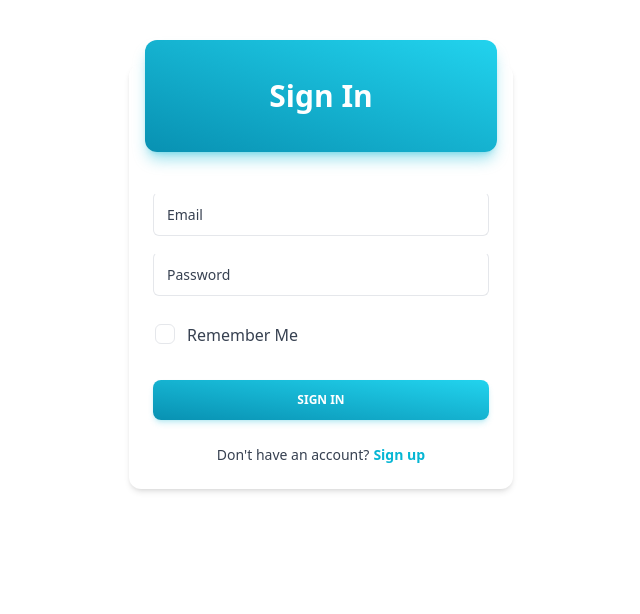
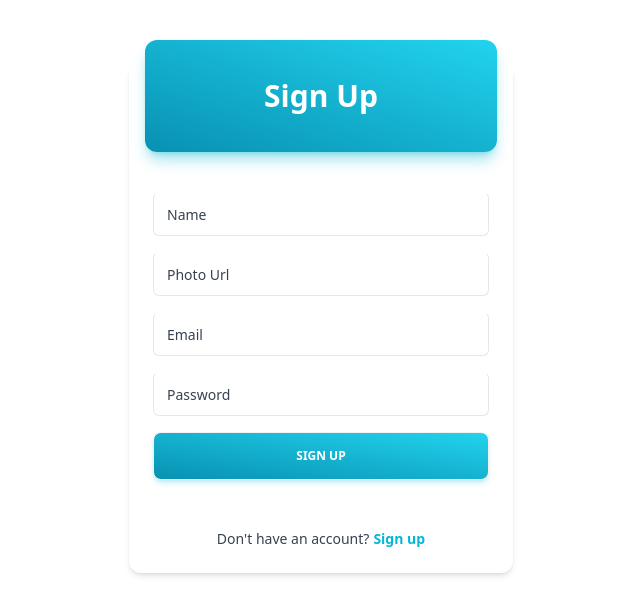
Before and after one commit to sharif57/JinStore-Client, a React (Vite) app: page /register in a window 1280 px wide. Shown: the top 614 px of the page, without its empty margins (319-959 px from the left). Built offline with nearby package versions, Linux system fonts and the light colour scheme.

Commit message:
register section doen

```diff
--- a/package.json
+++ b/package.json
@@ -10,6 +10,7 @@
     "preview": "vite preview"
   },
   "dependencies": {
+    "firebase": "^10.14.1",
     "localforage": "^1.10.0",
     "lucide-react": "^0.447.0",
     "match-sorter": "^6.3.4",
--- a/src/Components/Home/Login.jsx
+++ b/src/Components/Home/Login.jsx
@@ -38,44 +38,7 @@ const Login = () => {
                         Password
                     </label>
                 </div>
-                <div className="-ml-2.5">
-                    <div className="inline-flex items-center">
-                        <label
-                            data-ripple-dark="true"
-                            for="checkbox"
-                            className="relative flex cursor-pointer items-center rounded-full p-3"
-                        >
-                            <input
-                                id="checkbox"
-                                className="before:content[''] peer relative h-5 w-5 cursor-pointer appearance-none rounded-md border border-blue-gray-200 transition-all before:absolute before:top-2/4 before:left-2/4 before:block before:h-12 before:w-12 before:-translate-y-2/4 before:-translate-x-2/4 before:rounded-full before:bg-blue-gray-500 before:opacity-0 before:transition-opacity checked:border-cyan-500 checked:bg-cyan-500 checked:before:bg-cyan-500 hover:before:opacity-10"
-                                type="checkbox"
-                            />
-                            <span
-                                className="pointer-events-none absolute top-2/4 left-2/4 -translate-y-2/4 -translate-x-2/4 text-white opacity-0 transition-opacity peer-checked:opacity-100"
-                            >
-                                <svg
-                                    stroke="currentColor"
-                                    fill="currentColor"
-                                    viewBox="0 0 20 20"
-                                    className="h-3.5 w-3.5"
-                                    xmlns="http://www.w3.org/2000/svg"
-                                >
-                                    <path
-                                        clip-rule="evenodd"
-                                        d="M16.707 5.293a1 1 0 010 1.414l-8 8a1 1 0 01-1.414 0l-4-4a1 1 0 011.414-1.414L8 12.586l7.293-7.293a1 1 0 011.414 0z"
-                                        fill-rule="evenodd"
-                                    ></path>
-                                </svg>
-                            </span>
-                        </label>
-                        <label
-                            for="checkbox"
-                            className="mt-px cursor-pointer select-none font-light text-gray-700"
-                        >
-                            Remember Me
-                        </label>
-                    </div>
-                </div>
+
             </div>
             <div class="p-6 pt-0">
                 <button
@@ -88,7 +51,7 @@ const Login = () => {
                 <p
                     className="mt-6 flex justify-center font-sans text-sm font-light leading-normal text-inherit antialiased"
                 >
-                    Don't have an account?
+                    Create a new account?
                     <Link to={'/register'}
                         className="ml-1 block font-sans text-sm font-bold leading-normal text-cyan-500 antialiased"
                         href="#signup"
--- a/src/Components/Home/Register.jsx
+++ b/src/Components/Home/Register.jsx
@@ -2,6 +2,19 @@ import { Link } from "react-router-dom";
 
 /* eslint-disable react/no-unknown-property */
 const Register = () => {
+
+    const handleRegister = (e) => {
+        e.preventDefault()
+        const name = e.target.name.value;
+        const photo = e.target.photo.value;
+        const email = e.target.email.value;
+        const password = e.target.email.value;
+
+        const newUsers = { name, photo, email, password }
+        console.log(newUsers);
+
+    }
+
     return <div>
         <div className=" my-16 w-96 mx-auto">
             <div
@@ -13,12 +26,34 @@ const Register = () => {
                     <h3
                         className="block font-sans text-3xl font-semibold leading-snug tracking-normal text-white antialiased"
                     >
-                        Sign In
+                        Sign Up
                     </h3>
                 </div>
-                <div className="flex flex-col gap-4 p-6">
+                <form onSubmit={handleRegister} className="flex flex-col gap-4 p-6">
                     <div className="relative h-11 w-full min-w-[200px]">
-                        <input
+                        <input name="name"
+                            placeholder=""
+                            className="peer h-full w-full rounded-md border border-blue-gray-200 border-t-transparent bg-transparent px-3 py-3 font-sans text-sm font-normal text-blue-gray-700 outline outline-0 transition-all placeholder-shown:border placeholder-shown:border-blue-gray-200 placeholder-shown:border-t-blue-gray-200 focus:border-2 focus:border-cyan-500 focus:border-t-transparent focus:outline-0 disabled:border-0 disabled:bg-blue-gray-50"
+                        />
+                        <label
+                            className="before:content[' '] after:content[' '] pointer-events-none absolute left-0 -top-1.5 flex h-full w-full select-none text-[11px] font-normal leading-tight text-blue-gray-400 transition-all before:pointer-events-none before:mt-[6.5px] before:mr-1 before:box-border before:block before:h-1.5 before:w-2.5 before:rounded-tl-md before:border-t before:border-l before:border-blue-gray-200 before:transition-all after:pointer-events-none after:mt-[6.5px] after:ml-1 after:box-border after:block after:h-1.5 after:w-2.5 after:flex-grow after:rounded-tr-md after:border-t after:border-r after:border-blue-gray-200 after:transition-all peer-placeholder-shown:text-sm peer-placeholder-shown:leading-[4.1] peer-placeholder-shown:text-blue-gray-500 peer-placeholder-shown:before:border-transparent peer-placeholder-shown:after:border-transparent peer-focus:text-[11px] peer-focus:leading-tight peer-focus:text-cyan-500 peer-focus:before:border-t-2 peer-focus:before:border-l-2 peer-focus:before:!border-cyan-500 peer-focus:after:border-t-2 peer-focus:after:border-r-2 peer-focus:after:!border-cyan-500 peer-disabled:text-transparent peer-disabled:before:border-transparent peer-disabled:after:border-transparent peer-disabled:peer-placeholder-shown:text-blue-gray-500"
+                        >
+                            Name
+                        </label>
+                    </div>
+                    <div className="relative h-11 w-full min-w-[200px]">
+                        <input name="photo"
+                            placeholder=""
+                            className="peer h-full w-full rounded-md border border-blue-gray-200 border-t-transparent bg-transparent px-3 py-3 font-sans text-sm font-normal text-blue-gray-700 outline outline-0 transition-all placeholder-shown:border placeholder-shown:border-blue-gray-200 placeholder-shown:border-t-blue-gray-200 focus:border-2 focus:border-cyan-500 focus:border-t-transparent focus:outline-0 disabled:border-0 disabled:bg-blue-gray-50"
+                        />
+                        <label
+                            className="before:content[' '] after:content[' '] pointer-events-none absolute left-0 -top-1.5 flex h-full w-full select-none text-[11px] font-normal leading-tight text-blue-gray-400 transition-all before:pointer-events-none before:mt-[6.5px] before:mr-1 before:box-border before:block before:h-1.5 before:w-2.5 before:rounded-tl-md before:border-t before:border-l before:border-blue-gray-200 before:transition-all after:pointer-events-none after:mt-[6.5px] after:ml-1 after:box-border after:block after:h-1.5 after:w-2.5 after:flex-grow after:rounded-tr-md after:border-t after:border-r after:border-blue-gray-200 after:transition-all peer-placeholder-shown:text-sm peer-placeholder-shown:leading-[4.1] peer-placeholder-shown:text-blue-gray-500 peer-placeholder-shown:before:border-transparent peer-placeholder-shown:after:border-transparent peer-focus:text-[11px] peer-focus:leading-tight peer-focus:text-cyan-500 peer-focus:before:border-t-2 peer-focus:before:border-l-2 peer-focus:before:!border-cyan-500 peer-focus:after:border-t-2 peer-focus:after:border-r-2 peer-focus:after:!border-cyan-500 peer-disabled:text-transparent peer-disabled:before:border-transparent peer-disabled:after:border-transparent peer-disabled:peer-placeholder-shown:text-blue-gray-500"
+                        >
+                            Photo Url
+                        </label>
+                    </div>
+                    <div className="relative h-11 w-full min-w-[200px]">
+                        <input name="email"
                             placeholder=""
                             className="peer h-full w-full rounded-md border border-blue-gray-200 border-t-transparent bg-transparent px-3 py-3 font-sans text-sm font-normal text-blue-gray-700 outline outline-0 transition-all placeholder-shown:border placeholder-shown:border-blue-gray-200 placeholder-shown:border-t-blue-gray-200 focus:border-2 focus:border-cyan-500 focus:border-t-transparent focus:outline-0 disabled:border-0 disabled:bg-blue-gray-50"
                         />
@@ -29,7 +64,7 @@ const Register = () => {
                         </label>
                     </div>
                     <div className="relative h-11 w-full min-w-[200px]">
-                        <input
+                        <input name="password"
                             placeholder=""
                             className="peer h-full w-full rounded-md border border-blue-gray-200 border-t-transparent bg-transparent px-3 py-3 font-sans text-sm font-normal text-blue-gray-700 outline outline-0 transition-all placeholder-shown:border placeholder-shown:border-blue-gray-200 placeholder-shown:border-t-blue-gray-200 focus:border-2 focus:border-cyan-500 focus:border-t-transparent focus:outline-0 disabled:border-0 disabled:bg-blue-gray-50"
                         />
@@ -39,53 +74,17 @@ const Register = () => {
                             Password
                         </label>
                     </div>
-                    <div className="-ml-2.5">
-                        <div className="inline-flex items-center">
-                            <label
-                                data-ripple-dark="true"
-                                for="checkbox"
-                                className="relative flex cursor-pointer items-center rounded-full p-3"
-                            >
-                                <input
-                                    id="checkbox"
-                                    className="before:content[''] peer relative h-5 w-5 cursor-pointer appearance-none rounded-md border border-blue-gray-200 transition-all before:absolute before:top-2/4 before:left-2/4 before:block before:h-12 before:w-12 before:-translate-y-2/4 before:-translate-x-2/4 before:rounded-full before:bg-blue-gray-500 before:opacity-0 before:transition-opacity checked:border-cyan-500 checked:bg-cyan-500 checked:before:bg-cyan-500 hover:before:opacity-10"
-                                    type="checkbox"
-                                />
-                                <span
-                                    className="pointer-events-none absolute top-2/4 left-2/4 -translate-y-2/4 -translate-x-2/4 text-white opacity-0 transition-opacity peer-checked:opacity-100"
-                                >
-                                    <svg
-                                        stroke="currentColor"
-                                        fill="currentColor"
-                                        viewBox="0 0 20 20"
-                                        className="h-3.5 w-3.5"
-                                        xmlns="http://www.w3.org/2000/svg"
-                                    >
-                                        <path
-                                            clip-rule="evenodd"
-                                            d="M16.707 5.293a1 1 0 010 1.414l-8 8a1 1 0 01-1.414 0l-4-4a1 1 0 011.414-1.414L8 12.586l7.293-7.293a1 1 0 011.414 0z"
-                                            fill-rule="evenodd"
-                                        ></path>
-                                    </svg>
-                                </span>
-                            </label>
-                            <label
-                                for="checkbox"
-                                className="mt-px cursor-pointer select-none font-light text-gray-700"
-                            >
-                                Remember Me
-                            </label>
-                        </div>
-                    </div>
-                </div>
-                <div className="p-6 pt-0">
-                    <button
+                    {/* <button
                         data-ripple-light="true"
                         type="button"
                         className="block w-full select-none rounded-lg bg-gradient-to-tr from-cyan-600 to-cyan-400 py-3 px-6 text-center align-middle font-sans text-xs font-bold uppercase text-white shadow-md shadow-cyan-500/20 transition-all hover:shadow-lg hover:shadow-cyan-500/40 active:opacity-[0.85] disabled:pointer-events-none disabled:opacity-50 disabled:shadow-none"
                     >
-                        Sign In
-                    </button>
+                        Sign Up
+                    </button> */}
+                    <button className="btn block w-full select-none rounded-lg bg-gradient-to-tr from-cyan-600 to-cyan-400 py-3 px-6 text-center align-middle font-sans text-xs font-bold uppercase text-white shadow-md shadow-cyan-500/20 transition-all hover:shadow-lg hover:shadow-cyan-500/40 active:opacity-[0.85] disabled:pointer-events-none disabled:opacity-50 disabled:shadow-none">Sign up</button>
+                </form>
+                <div className="p-6 pt-0">
+
                     <p
                         className="mt-6 flex justify-center font-sans text-sm font-light leading-normal text-inherit antialiased"
                     >
```
Also changed, not shown: src/AuthProvider/AuthProvider.jsx (added, +99 -0 lines), src/firebase/firebase.config.js (added, +21 -0 lines), 1 other file (tests, documents, lock files or other folders).
